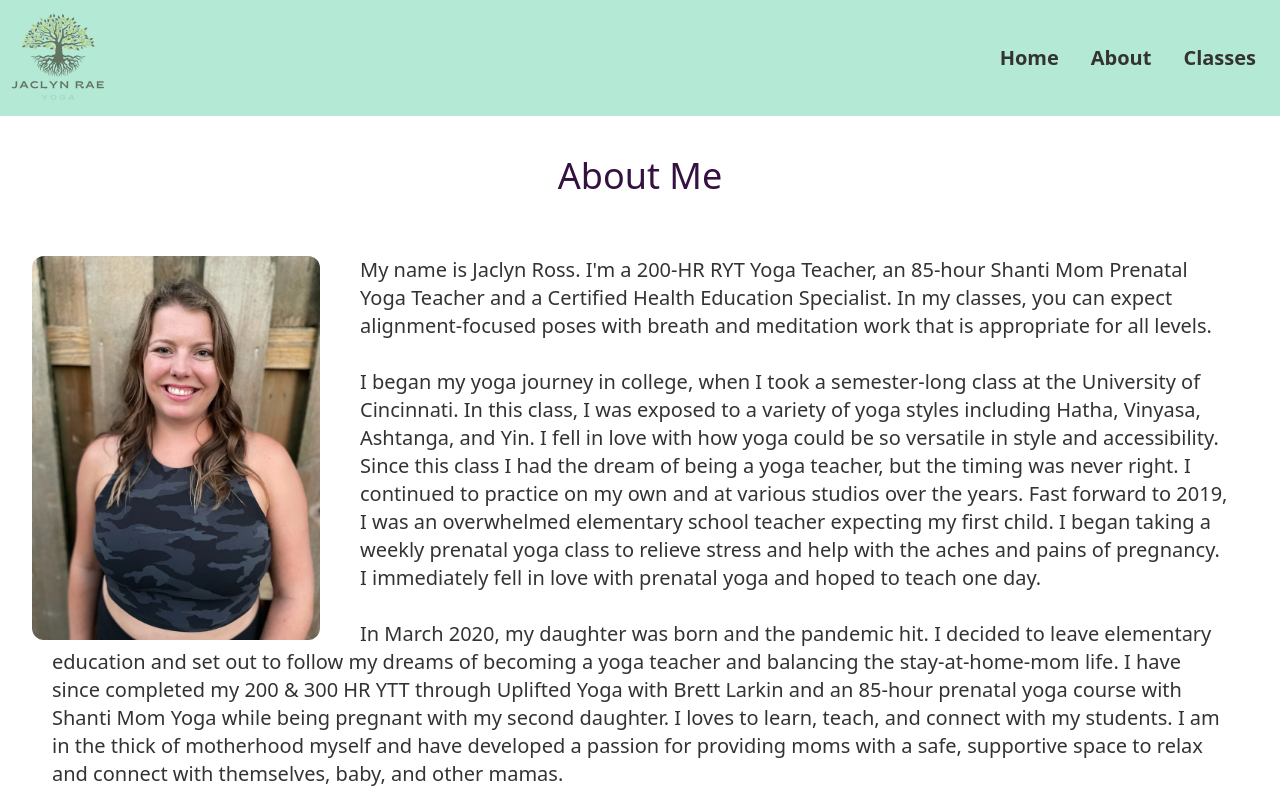
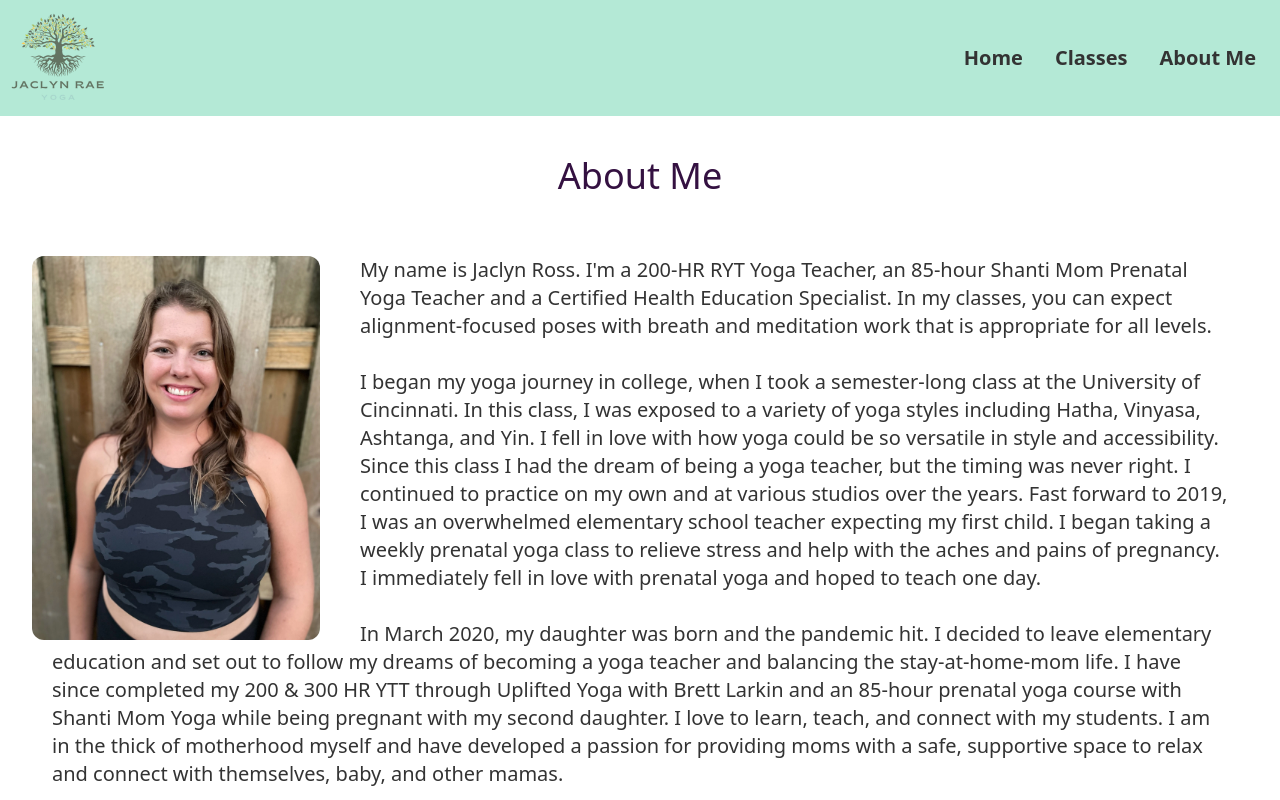
Before and after one commit to rosstechnologysolutions/jaclynraeyoga, a Next.js app: page /about in a window 1280 px wide. Shown: the top 800 px of the page. Built offline with nearby package versions, Linux system fonts and the light colour scheme.

Commit message:
updates from jaclyn

```diff
--- a/components/NavBar.tsx
+++ b/components/NavBar.tsx
@@ -27,8 +27,8 @@ export default function NavBar() {
           <div className="flex-none sm:none">
             <ul className="menu menu-horizontal hidden sm:flex">
               <li className="text-xl font-bold"><Link href="/">Home</Link></li>
-              <li className="text-xl font-bold"><Link href="/about">About</Link></li>
               <li className="text-xl font-bold"><Link href="/classes">Classes</Link></li>
+              <li className="text-xl font-bold"><Link href="/about">About Me</Link></li>
               {/* <li className="text-xl font-bold"><Link href="/subscribe.html">Subscribe</Link></li> */}
             </ul>
           </div>
@@ -41,8 +41,8 @@ export default function NavBar() {
                   <ul className="p-2 bg-base-100 z-10 drop-shadow">
                     <br />
                     <li className="text-xl font-bold"><Link href="/">Home</Link></li>
-                    <li className="text-xl font-bold"><Link href="/about">About</Link></li>
                     <li className="text-xl font-bold"><Link href="/classes">Classes</Link></li>
+                    <li className="text-xl font-bold"><Link href="/about">About Me</Link></li>
                     {/* <li className="text-xl font-bold"><Link href="/subscribe.html">Subscribe</Link></li> */}
                   </ul>
               </li>
--- a/pages/about.tsx
+++ b/pages/about.tsx
@@ -30,7 +30,7 @@ export default function About() {
 						</p>
 						<br />
 						<p>
-							In March 2020, my daughter was born and the pandemic hit. I decided to leave elementary education and set out to follow my dreams of becoming a yoga teacher and balancing the stay-at-home-mom life. I have since completed my 200 & 300 HR YTT through Uplifted Yoga with Brett Larkin and an 85-hour prenatal yoga course with Shanti Mom Yoga while being pregnant with my second daughter. I loves to learn, teach, and connect with my students. I am in the thick of motherhood myself and have developed a passion for providing moms with a safe, supportive space to relax and connect with themselves, baby, and other mamas.
+							In March 2020, my daughter was born and the pandemic hit. I decided to leave elementary education and set out to follow my dreams of becoming a yoga teacher and balancing the stay-at-home-mom life. I have since completed my 200 & 300 HR YTT through Uplifted Yoga with Brett Larkin and an 85-hour prenatal yoga course with Shanti Mom Yoga while being pregnant with my second daughter. I love to learn, teach, and connect with my students. I am in the thick of motherhood myself and have developed a passion for providing moms with a safe, supportive space to relax and connect with themselves, baby, and other mamas.
 						</p>
 					</div>
 				</div>
```
Also changed, not shown: pages/index.tsx (+10 -1 lines).
